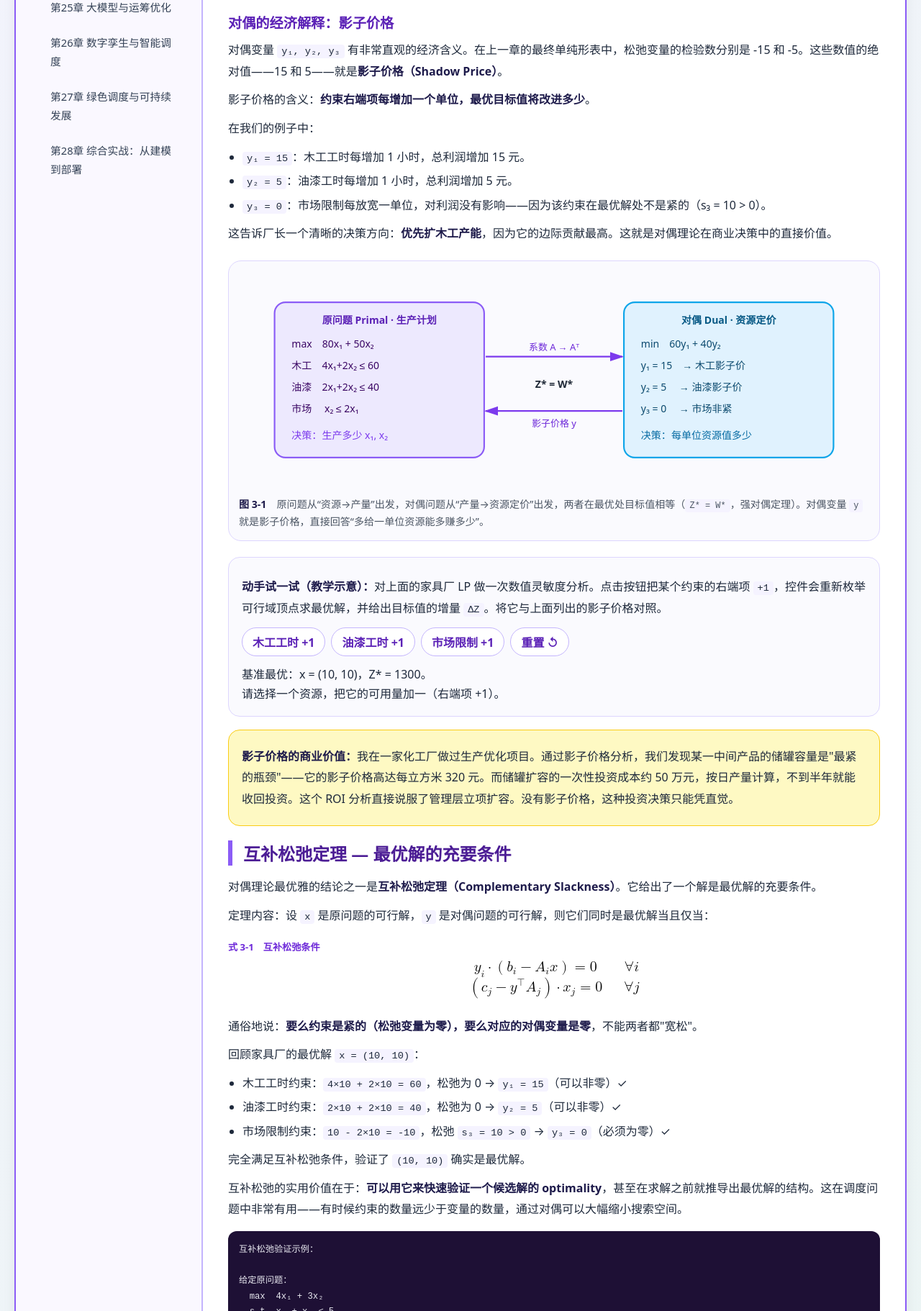
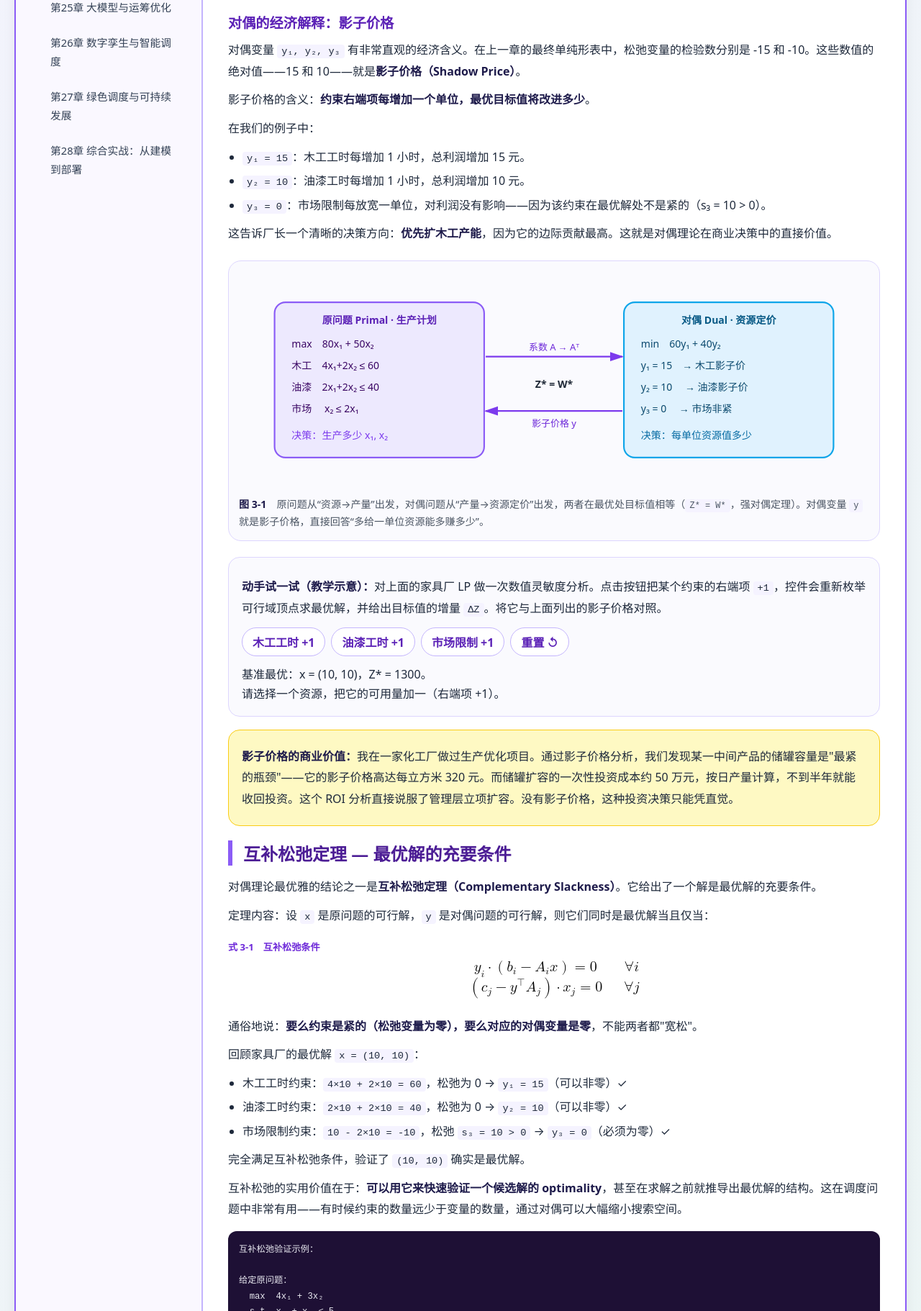
Before and after one commit to 1998x-stack/operations-research-scheduling-tutorial, a plain HTML site: page 03.html in a window 1280 px wide. Shown: the part 1378-3200 px from the top of the page at 72% size. Drawn offline with Linux system fonts and the light colour scheme.

Commit message:
fix(operations-research-scheduling-tutorial): 修正油漆影子价格使02章单纯形表与03章正文及控件一致

```diff
--- a/03.html
+++ b/03.html
@@ -136,14 +136,14 @@
 
         <h3>对偶的经济解释：影子价格</h3>
 
-        <p>对偶变量 <code>y₁, y₂, y₃</code> 有非常直观的经济含义。在上一章的最终单纯形表中，松弛变量的检验数分别是 -15 和 -5。这些数值的绝对值——15 和 5——就是<strong>影子价格（Shadow Price）</strong>。</p>
+        <p>对偶变量 <code>y₁, y₂, y₃</code> 有非常直观的经济含义。在上一章的最终单纯形表中，松弛变量的检验数分别是 -15 和 -10。这些数值的绝对值——15 和 10——就是<strong>影子价格（Shadow Price）</strong>。</p>
 
         <p>影子价格的含义：<strong>约束右端项每增加一个单位，最优目标值将改进多少</strong>。</p>
 
         <p>在我们的例子中：</p>
         <ul>
             <li><code>y₁ = 15</code>：木工工时每增加 1 小时，总利润增加 15 元。</li>
-            <li><code>y₂ = 5</code>：油漆工时每增加 1 小时，总利润增加 5 元。</li>
+            <li><code>y₂ = 10</code>：油漆工时每增加 1 小时，总利润增加 10 元。</li>
             <li><code>y₃ = 0</code>：市场限制每放宽一单位，对利润没有影响——因为该约束在最优解处不是紧的（s₃ = 10 > 0）。</li>
         </ul>
 
@@ -166,7 +166,7 @@
               <text x="605" y="68" text-anchor="middle" font-weight="700" fill="#075985">对偶 Dual · 资源定价</text>
               <text x="492" y="98" fill="#0c4a6e">min　60y₁ + 40y₂</text>
               <text x="492" y="126" fill="#0c4a6e">y₁ = 15　→ 木工影子价</text>
-              <text x="492" y="154" fill="#0c4a6e">y₂ = 5　 → 油漆影子价</text>
+              <text x="492" y="154" fill="#0c4a6e">y₂ = 10　 → 油漆影子价</text>
               <text x="492" y="182" fill="#0c4a6e">y₃ = 0　 → 市场非紧</text>
               <text x="492" y="216" fill="#0369a1">决策：每单位资源值多少</text>
               <line x1="292" y1="110" x2="468" y2="110" stroke="#7c3aed" stroke-width="2" marker-end="url(#fig3-ar)"/>
@@ -217,7 +217,7 @@
         <p>回顾家具厂的最优解 <code>x = (10, 10)</code>：</p>
         <ul>
             <li>木工工时约束：<code>4×10 + 2×10 = 60</code>，松弛为 0 → <code>y₁ = 15</code>（可以非零）✓</li>
-            <li>油漆工时约束：<code>2×10 + 2×10 = 40</code>，松弛为 0 → <code>y₂ = 5</code>（可以非零）✓</li>
+            <li>油漆工时约束：<code>2×10 + 2×10 = 40</code>，松弛为 0 → <code>y₂ = 10</code>（可以非零）✓</li>
             <li>市场限制约束：<code>10 - 2×10 = -10</code>，松弛 <code>s₃ = 10 > 0</code> → <code>y₃ = 0</code>（必须为零）✓</li>
         </ul>
 
@@ -266,7 +266,7 @@
 
         <p>判断标准：计算新产品的 <strong>reduced cost（检验数）</strong>。如果 reduced cost ≤ 0（在最大化问题中），说明纳入新产品不会改善目标；如果 > 0，值得纳入。</p>
 
-        <p>计算公式：reduced cost = 利润 - (对偶变量 · 资源消耗)。对于书柜，假设利润 100 元，消耗木工 5 工时、油漆 3 工时，则 reduced cost = 100 - (15×5 + 5×3) = 100 - 90 = 10 > 0 → 应该生产。</p>
+        <p>计算公式：reduced cost = 利润 - (对偶变量 · 资源消耗)。对于书柜，假设利润 100 元，消耗木工 5 工时、油漆 3 工时，则 reduced cost = 100 - (15×5 + 10×3) = 100 - 105 = -5 ≤ 0 → 按当前资源成本，书柜不划算，不应纳入——除非它的利润提高或单件资源消耗下降。</p>
 
         <h3>场景四：新增约束</h3>
 
```
Also changed, not shown: 02.html (+3 -3 lines).
